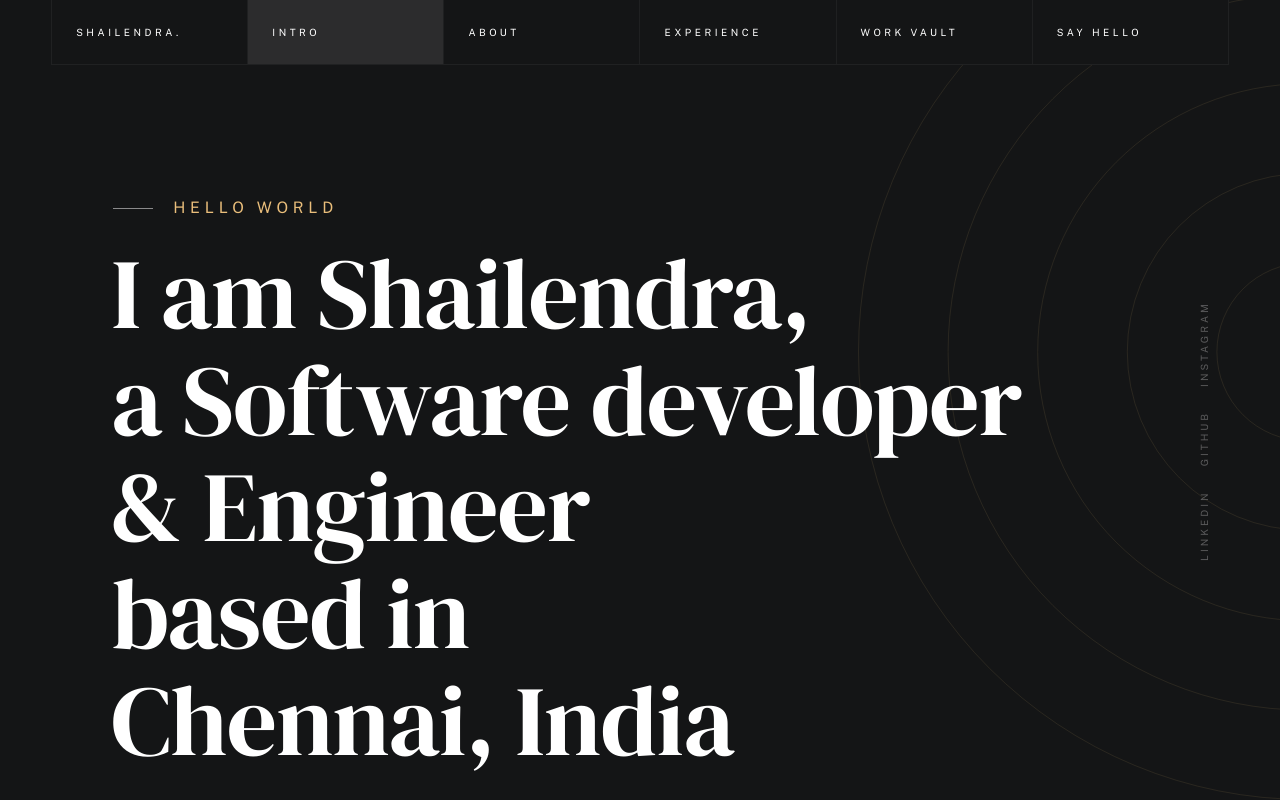
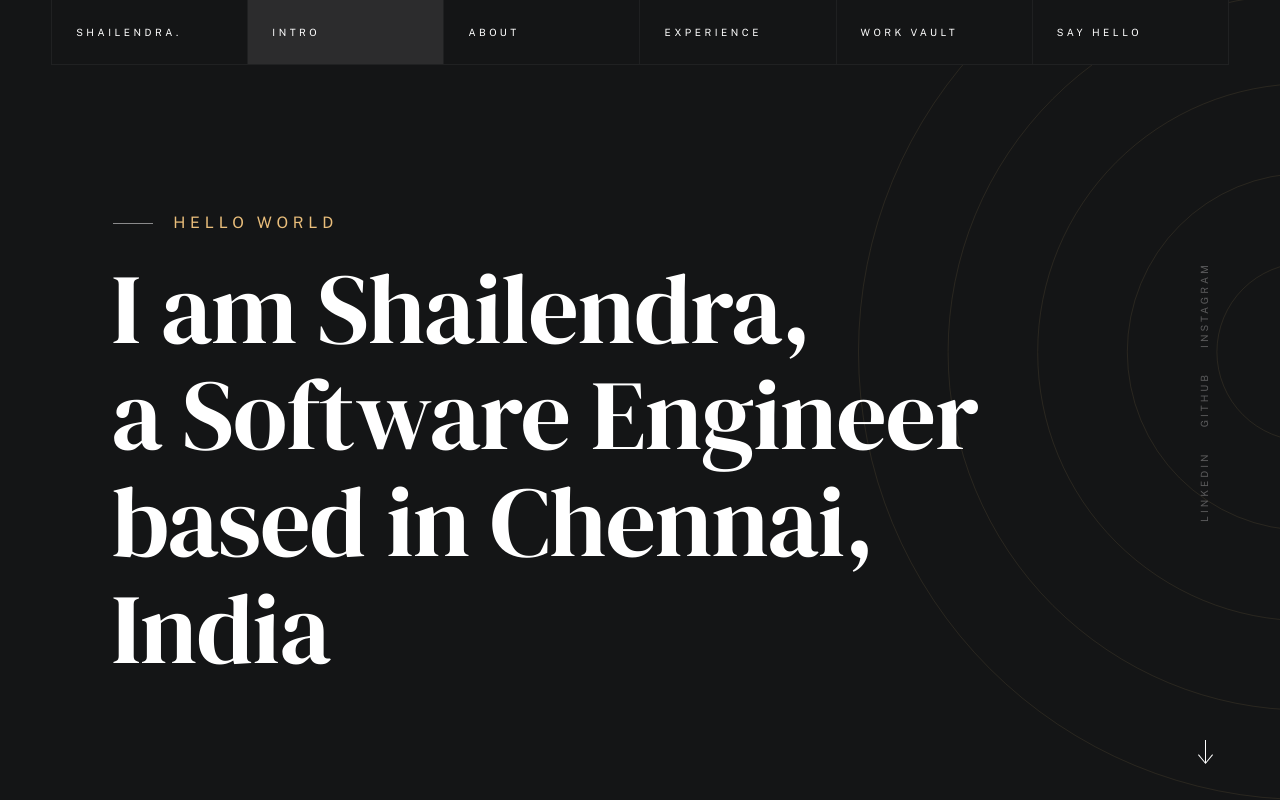
Before and after one commit to ShailendraBabu/Shailendra_portfolio_website, a plain HTML site: page index.html in a window 1280 px wide. Shown: the top 800 px of the page. Drawn offline with nearby package versions, Linux system fonts and the light colour scheme; a web font is replaced by a local one.

Commit message:
Modified intro text

```diff
--- a/index.html
+++ b/index.html
@@ -94,10 +94,8 @@
 
                         <h1 class="text-huge-title">
                             I am Shailendra, <br>
-                            a Software developer <br>
-                            & Engineer <br>
-                            based in<br>
-                            Chennai, India
+                            a Software Engineer <br>
+                            based in Chennai, India
                         </h1>
                     </div>
 
```
